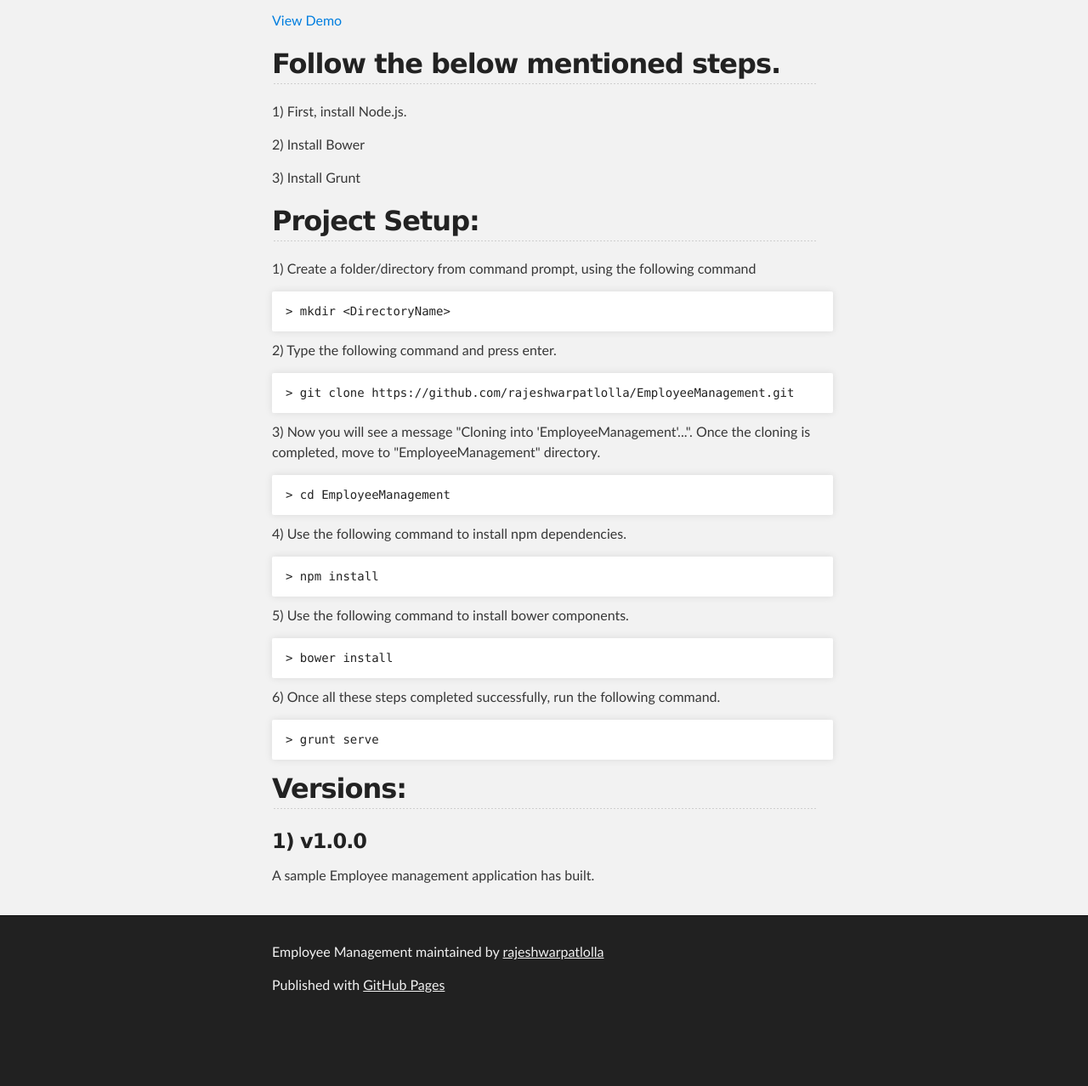
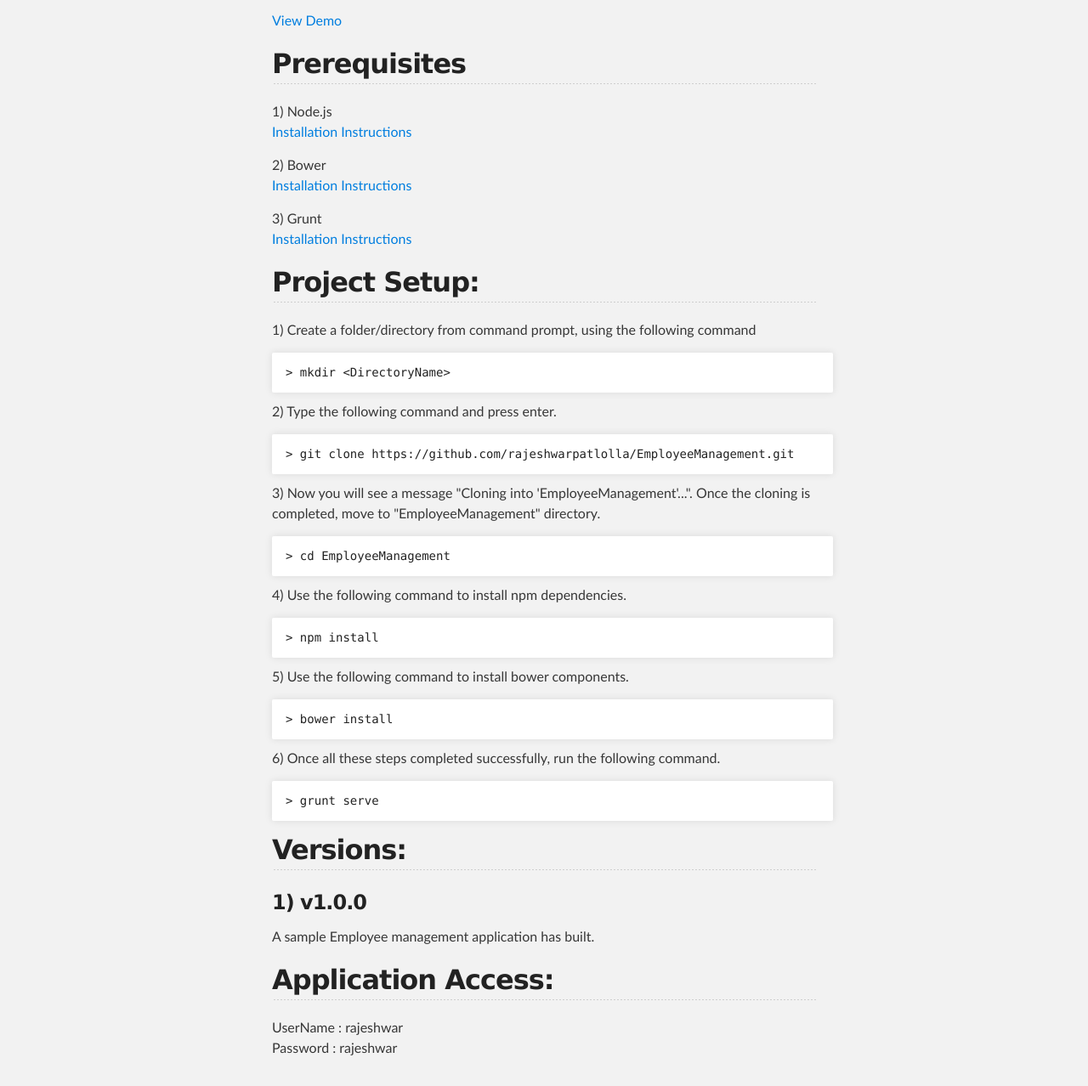
Before and after one commit to ibmbendev/EmployeeManagement, a plain HTML site: page index.html in a window 1280 px wide. Shown: the part 379-1657 px from the top of the page at 85% size. Before the commit the page ends 1585 px from the top, so only its background shows below. Drawn offline with Linux system fonts and the light colour scheme.

```diff
--- a/index.html
+++ b/index.html
@@ -19,14 +19,11 @@
           <a id="forkme_banner" href="https://github.com/rajeshwarpatlolla/EmployeeManagement">View on GitHub</a>
 
           <h1 id="project_title">Employee Management</h1>
-
           <h2 id="project_tagline">Employee management application using AngularJS</h2>
 
             <section id="downloads">
-            <a class="zip_download_link" href="https://github.com/rajeshwarpatlolla/EmployeeManagement/zipball/master">Download
-                this project as a .zip file</a>
-            <a class="tar_download_link" href="https://github.com/rajeshwarpatlolla/EmployeeManagement/tarball/master">Download
-                this project as a tar.gz file</a>
+              <a class="zip_download_link" href="https://github.com/rajeshwarpatlolla/EmployeeManagement/zipball/master">Download this project as a .zip file</a>
+              <a class="tar_download_link" href="https://github.com/rajeshwarpatlolla/EmployeeManagement/tarball/master">Download this project as a tar.gz file</a>
             </section>
         </header>
     </div>
@@ -35,74 +32,82 @@
     <div id="main_content_wrap" class="outer">
       <section id="main_content" class="inner">
         <h2>
-            <a id="introduction" class="anchor" href="#introduction" aria-hidden="true"><span
-                    class="octicon octicon-link"></span></a>Introduction:</h2>
+<a id="introduction" class="anchor" href="#introduction" aria-hidden="true"><span class="octicon octicon-link"></span></a>Introduction:</h2>
 
 <p>This application is built for Employee management, which can be used for managing employee details.</p>
 
-        <p><a href="http://rajeshwarpatlolla.github.io/TimePickerForIonicFramework/demo/" title="Demo">View Demo</a></p>
+<p><a href="http://rajeshwarpatlolla.github.io/EmployeeManagement/demo" title="Demo">View Demo</a> </p>
 
 <h2>
-            <a id="follow-the-below-mentioned-steps" class="anchor" href="#follow-the-below-mentioned-steps"
-               aria-hidden="true"><span class="octicon octicon-link"></span></a>Follow the below mentioned steps.</h2>
+<a id="prerequisites" class="anchor" href="#prerequisites" aria-hidden="true"><span class="octicon octicon-link"></span></a>Prerequisites</h2>
 
-        <p>1) First, install Node.js.</p>
+<p>1) Node.js <br>
+<a href="http://nodejs.org/" title="Installation Instructions">Installation Instructions</a></p>
 
-        <p>2) Install Bower</p>
+<p>2) Bower  <br>
+<a href="http://bower.io/" title="Installation Instructions">Installation Instructions</a></p>
 
-        <p>3) Install Grunt</p>
+<p>3) Grunt  <br>
+<a href="http://gruntjs.com/" title="Installation Instructions">Installation Instructions</a></p>
 
 <h2>
-            <a id="project-setup" class="anchor" href="#project-setup" aria-hidden="true"><span
-                    class="octicon octicon-link"></span></a>Project Setup:</h2>
+<a id="project-setup" class="anchor" href="#project-setup" aria-hidden="true"><span class="octicon octicon-link"></span></a>Project Setup:</h2>
 
 <p>1) Create a folder/directory from command prompt, using the following command</p>
 
-        <pre><code>&gt; mkdir &lt;DirectoryName&gt;</code></pre>
+<pre><code>&gt; mkdir &lt;DirectoryName&gt;
+</code></pre>
 
 <p>2) Type the following command and press enter.</p>
 
-        <pre><code>&gt; git clone https://github.com/rajeshwarpatlolla/EmployeeManagement.git</code></pre>
+<pre><code>&gt; git clone https://github.com/rajeshwarpatlolla/EmployeeManagement.git
+</code></pre>
 
-        <p>3) Now you will see a message "Cloning into 'EmployeeManagement'...". Once the cloning is completed, move to
-            "EmployeeManagement" directory.</p>
+<p>3) Now you will see a message "Cloning into 'EmployeeManagement'...". Once the cloning is completed, move to "EmployeeManagement" directory.</p>
 
-        <pre><code>&gt; cd EmployeeManagement</code></pre>
+<pre><code>&gt; cd EmployeeManagement
+</code></pre>
 
 <p>4) Use the following command to install npm dependencies.</p>
 
-        <pre><code>&gt; npm install</code></pre>
+<pre><code>&gt; npm install
+</code></pre>
 
 <p>5) Use the following command to install bower components.</p>
 
-        <pre><code>&gt; bower install</code></pre>
+<pre><code>&gt; bower install
+</code></pre>
 
 <p>6) Once all these steps completed successfully, run the following command.</p>
 
-        <pre><code>&gt; grunt serve</code></pre>
+<pre><code>&gt; grunt serve
+</code></pre>
 
 <h2>
-            <a id="versions" class="anchor" href="#versions" aria-hidden="true"><span
-                    class="octicon octicon-link"></span></a>Versions:</h2>
+<a id="versions" class="anchor" href="#versions" aria-hidden="true"><span class="octicon octicon-link"></span></a>Versions:</h2>
 
 <h3>
-            <a id="1-v100" class="anchor" href="#1-v100" aria-hidden="true"><span
-                    class="octicon octicon-link"></span></a>1) v1.0.0</h3>
+<a id="1-v100" class="anchor" href="#1-v100" aria-hidden="true"><span class="octicon octicon-link"></span></a>1) v1.0.0</h3>
 
 <p>A sample Employee management application has built. </p>
+
+<h2>
+<a id="application-access" class="anchor" href="#application-access" aria-hidden="true"><span class="octicon octicon-link"></span></a>Application Access:</h2>
+
+<p>UserName : rajeshwar <br>
+Password : rajeshwar</p>
       </section>
     </div>
 
     <!-- FOOTER  -->
     <div id="footer_wrap" class="outer">
       <footer class="inner">
-        <p class="copyright">Employee Management maintained by <a href="https://github.com/rajeshwarpatlolla">rajeshwarpatlolla</a>
-        </p>
-
+        <p class="copyright">Employee Management maintained by <a href="https://github.com/rajeshwarpatlolla">rajeshwarpatlolla</a></p>
         <p>Published with <a href="http://pages.github.com">GitHub Pages</a></p>
       </footer>
     </div>
 
 
+
   </body>
 </html>
```
Also changed, not shown: params.json (+1 -1 lines). Lines whose indentation alone changed are shown as unchanged.
